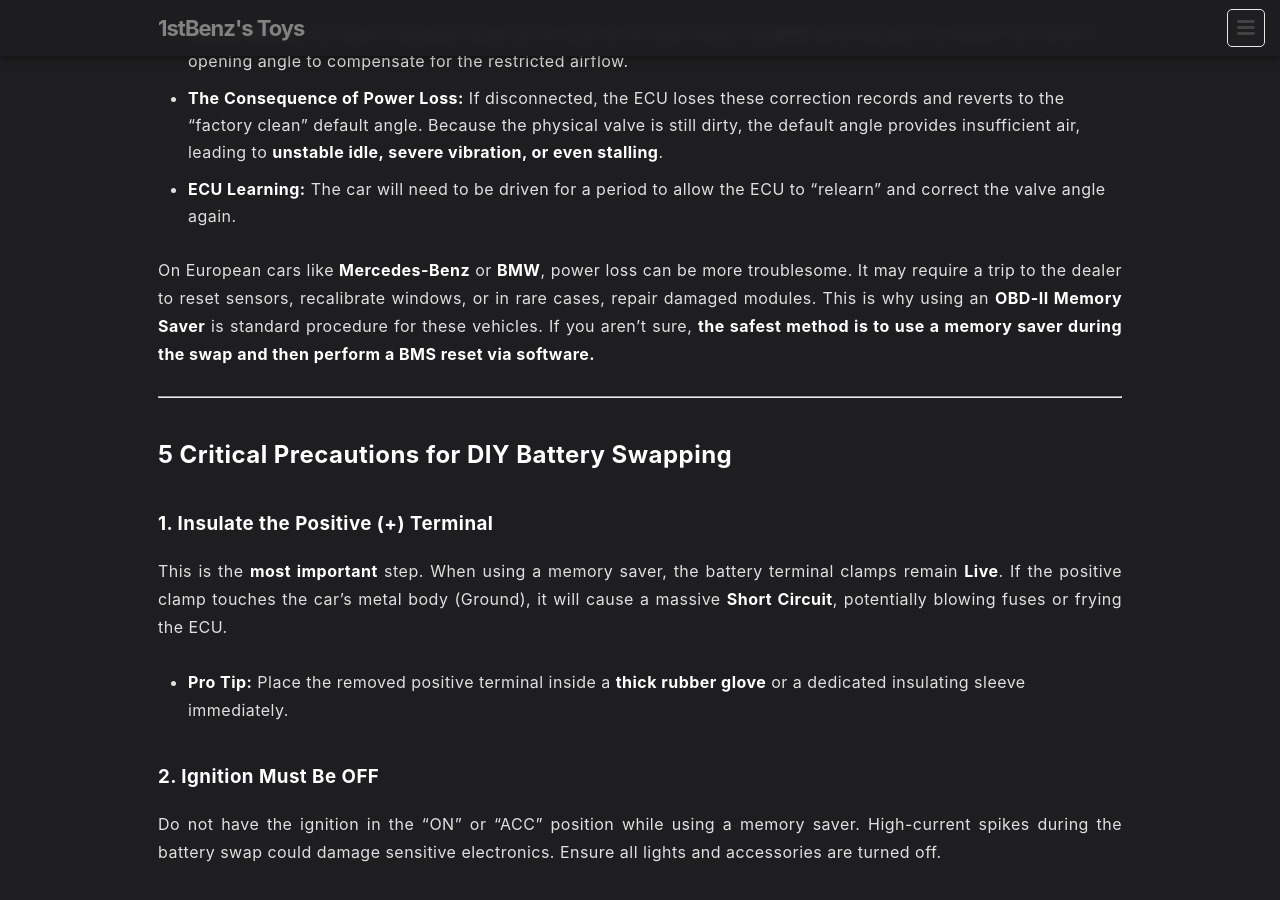
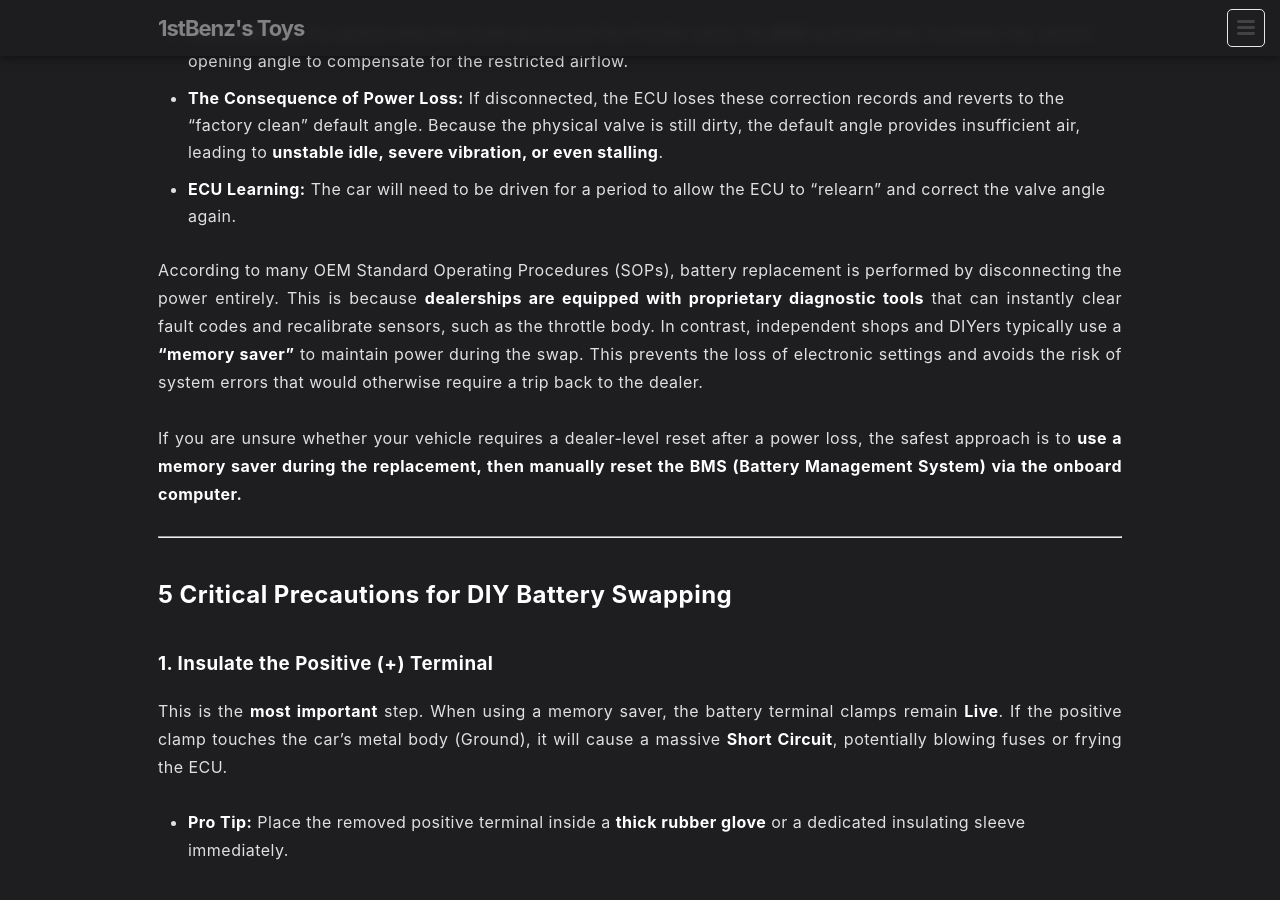
Before and after one commit to 1stbenz/1stbenz.github.io, a Jekyll site: the page built from _posts/en/2025-09-17-memory-saving-battery.md, in a window 1280 px wide and 900 px high, scrolled down 995 px. Built offline with Jekyll 4.4.1, drawn with Linux system fonts in a browser that asks for light colours.

Commit message:
Update 2025-09-17-memory-saving-battery.md

```diff
--- a/_posts/en/2025-09-17-memory-saving-battery.md
+++ b/_posts/en/2025-09-17-memory-saving-battery.md
@@ -31,7 +31,9 @@ On a **Toyota** or **Honda**, power loss usually just means resetting the clock.
 * **The Consequence of Power Loss:** If disconnected, the ECU loses these correction records and reverts to the "factory clean" default angle. Because the physical valve is still dirty, the default angle provides insufficient air, leading to **unstable idle, severe vibration, or even stalling**.
 * **ECU Learning:** The car will need to be driven for a period to allow the ECU to "relearn" and correct the valve angle again.
 
-On European cars like **Mercedes-Benz** or **BMW**, power loss can be more troublesome. It may require a trip to the dealer to reset sensors, recalibrate windows, or in rare cases, repair damaged modules. This is why using an **OBD-II Memory Saver** is standard procedure for these vehicles. If you aren't sure, **the safest method is to use a memory saver during the swap and then perform a BMS reset via software.**
+According to many OEM Standard Operating Procedures (SOPs), battery replacement is performed by disconnecting the power entirely. This is because **dealerships are equipped with proprietary diagnostic tools** that can instantly clear fault codes and recalibrate sensors, such as the throttle body. In contrast, independent shops and DIYers typically use a **"memory saver"** to maintain power during the swap. This prevents the loss of electronic settings and avoids the risk of system errors that would otherwise require a trip back to the dealer.
+
+If you are unsure whether your vehicle requires a dealer-level reset after a power loss, the safest approach is to **use a memory saver during the replacement, then manually reset the BMS (Battery Management System) via the onboard computer.**
 
 ---
 
```
